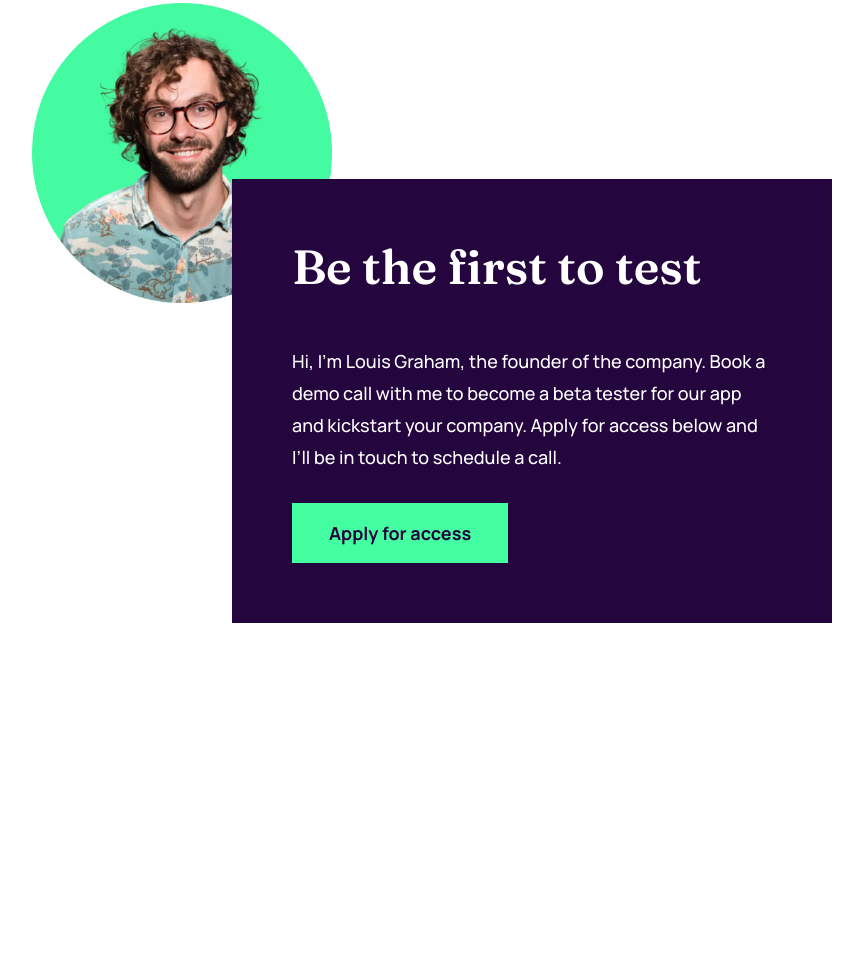
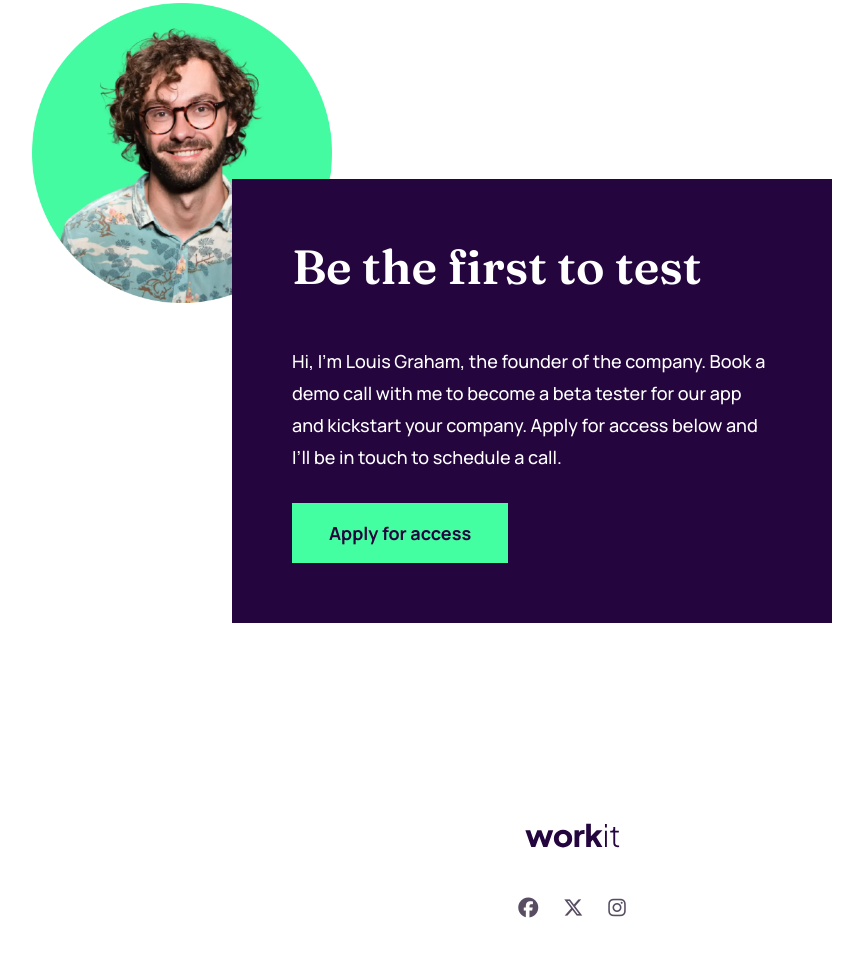
Before and after one commit to EdwinSch/workit-landingpage, a plain HTML site: page index.html in a window 1280 px wide. Shown: the part 1563-2519 px from the top of the page, without its empty margins (68-931 px from the left). Before the commit the page ends 2286 px from the top, so only its background shows below. Drawn offline with Linux system fonts and the light colour scheme.

Commit message:
footer component + styles

```diff
--- a/index.html
+++ b/index.html
@@ -18,8 +18,8 @@
     <!-- Icons -->
     <link
       rel="stylesheet"
-      href="https://cdnjs.cloudflare.com/ajax/libs/font-awesome/6.2.0/css/all.min.css"
-      integrity="sha512-xh6O/CkQoPOWDdYTDqeRdPCVd1SpvCA9XXcUnZS2FmJNp1coAFzvtCN9BmamE+4aHK8yyUHUSCcJHgXloTyT2A=="
+      href="https://cdnjs.cloudflare.com/ajax/libs/font-awesome/6.5.1/css/all.min.css"
+      integrity="sha512-DTOQO9RWCH3ppGqcWaEA1BIZOC6xxalwEsw9c2QQeAIftl+Vegovlnee1c9QX4TctnWMn13TZye+giMm8e2LwA=="
       crossorigin="anonymous"
       referrerpolicy="no-referrer"
     />
@@ -29,7 +29,7 @@
     <main>
       <!-- Header -->
       <header>
-        <img src="./img/logo-light.svg" class="logo-light" alt="logo" />
+        <img src="./img/logo-light.svg" class="logo-img" alt="logo" />
         <button class="apply-btn">Apply for access</button>
       </header>
 
@@ -130,6 +130,16 @@
         </div>
       </section>
 
+      <!-- Footer -->
+      <footer>
+        <img src="./img/logo-dark.svg" class="logo-img" alt="logo" />
+        <div class="socials-wrapper">
+          <i class="fa-brands fa-facebook icon"></i>
+          <i class="fa-brands fa-x-twitter icon"></i>
+          <i class="fa-brands fa-instagram icon"></i>
+        </div>
+      </footer>
+
       <!-- break -->
     </main>
   </body>
--- a/link-animation.css
+++ b/link-animation.css
@@ -10,10 +10,6 @@
   cursor: pointer;
   transition: 250ms ease;
   position: relative;
-
-  @media screen and (max-width: 768px) {
-    font-size: 16px;
-  }
 
   &::before {
     content: "";
@@ -36,4 +32,12 @@
   &:hover {
     color: var(--clrAccent);
   }
+
+  @media screen and (max-width: 768px) {
+    font-size: 16px;
+
+    &::before {
+      bottom: -4px;
+    }
+  }
 }
--- a/style.css
+++ b/style.css
@@ -63,6 +63,10 @@ main {
   }
 }
 
+.logo-img {
+  width: 95px;
+}
+
 /* --- HEADER --- */
 header {
   height: 80px;
@@ -71,10 +75,6 @@ header {
   display: flex;
   justify-content: space-between;
   align-items: flex-end;
-
-  .logo-light {
-    width: 95px;
-  }
 
   @media screen and (max-width: 768px) {
     padding: 0 20px;
@@ -374,3 +374,36 @@ header {
     }
   }
 }
+
+/* --- FOOTER --- */
+footer {
+  margin: 100px 0 40px 0;
+  display: flex;
+  flex-direction: column;
+  align-items: center;
+  gap: 50px;
+
+  @media screen and (max-width: 1200px) {
+    margin: 0 0 40px 0;
+  }
+
+  @media screen and (max-width: 900px) {
+    margin: 70px 0 40px 0;
+  }
+
+  .socials-wrapper {
+    display: flex;
+    gap: 25px;
+
+    .icon {
+      font-size: 20px;
+      color: var(--clrSecondary);
+      cursor: pointer;
+      transition: var(--transition);
+
+      &:hover {
+        color: var(--clrPrimary);
+      }
+    }
+  }
+}
```
